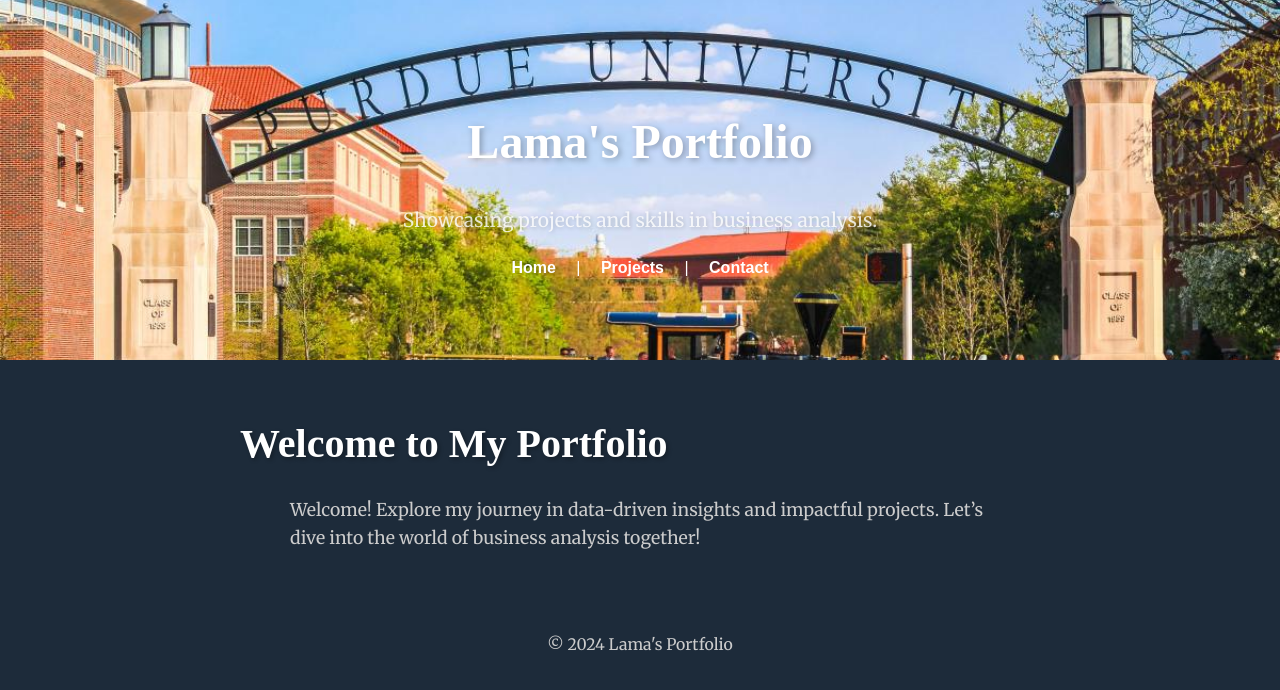
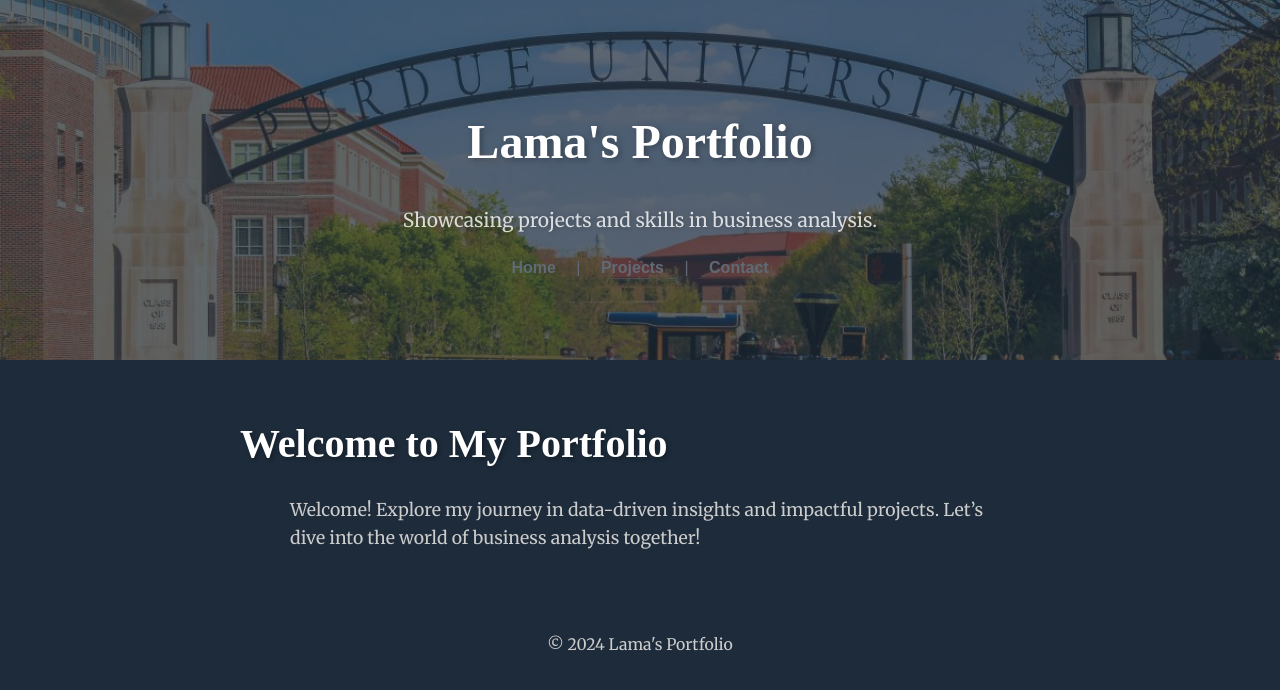
Before and after one commit to LamaJuraisi/Portfolio, a Jekyll site: the page built from index.md, in a window 1280 px wide. Shown: the top 690 px of the page. Built offline with Jekyll 4.4.1, drawn with Linux system fonts in a browser that asks for light colours; some web fonts are replaced.

Commit message:
Update main.css

```diff
--- a/assets/css/main.css
+++ b/assets/css/main.css
@@ -18,14 +18,15 @@ header {
 }
 
 /* Overlay Effect with Updated Tint */
-.overlay {
-  background: rgba(29, 43, 58, 0.5); /* Navy blue tint */
+header::before, .overlay {
+  content: "";
   position: absolute;
   top: 0;
   left: 0;
   right: 0;
   bottom: 0;
-  z-index: 0; /* Ensures overlay stays below other elements */
+  background: rgba(29, 43, 58, 0.7); /* Stronger navy tint */
+  z-index: 0;
 }
 
 /* Header Content */
@@ -54,7 +55,6 @@ nav a {
   margin: 0 1em;
   font-weight: 600;
   text-decoration: none;
-  position: relative;
   z-index: 1;
 }
 
@@ -76,7 +76,7 @@ nav a:hover {
 
 .actions .button:hover {
   background-color: white;
-  color: #1D2B3A;
+  color: #1D2B3A; /* Updated button hover color */
 }
 
 /* Top Left Corner Information */
@@ -110,13 +110,13 @@ main {
 
 /* Footer */
 footer {
-  background: #1D2B3A;
-  color: #CCCCCC;
+  background: #1D2B3A; /* Match footer to body color */
+  color: #CCCCCC; /* Slightly lighter text for readability */
   text-align: center;
   padding: 1em;
   margin-top: auto;
-  font-size: 0.9em;
-  font-weight: normal;
+  font-size: 0.9em; /* Smaller font for footer */
+  font-weight: normal; /* Remove bold */
 }
 
 /* Heading Styling */
@@ -164,5 +164,5 @@ a.button {
 
 a.button:hover {
   background-color: white;
-  color: #1D2B3A;
+  color: #1D2B3A; /* Updated hover color for contrast */
 }
```
